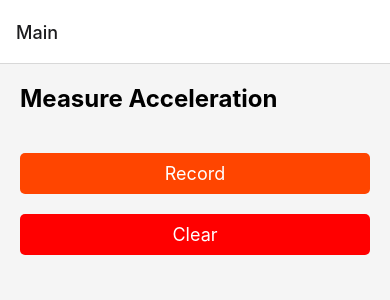
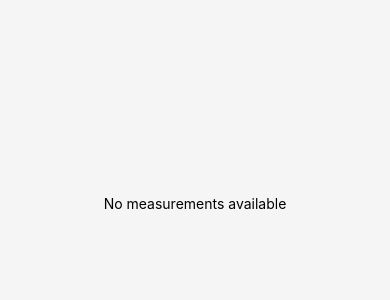
Before and after one commit to eeait/HRMonitor, a React Native app: screen / in a window 390 px wide. Shown: the top 300 px of the page. Built offline with nearby package versions, Linux system fonts and the light colour scheme.

Commit message:
Improve visual appearance

```diff
--- a/App.js
+++ b/App.js
@@ -11,8 +11,16 @@ const App = () => (
   <SafeAreaView style={{ flex: 1 }}>
     <NavigationContainer>
       <Stack.Navigator>
-        <Stack.Screen name="Main" component={Main} />
-        <Stack.Screen name="Measurement" component={Measurement} />
+        <Stack.Screen
+          name="Main"
+          component={Main}
+          options={{ headerShown: false }} // Add this line
+        />
+        <Stack.Screen
+          name="Measurement"
+          component={Measurement}
+          options={{ title: "Measurement Details" }} // And this line
+        />
       </Stack.Navigator>
     </NavigationContainer>
   </SafeAreaView>
--- a/src/components/Accelerometer.jsx
+++ b/src/components/Accelerometer.jsx
@@ -6,17 +6,12 @@ import { RECORDING_DURATION } from "../constants"
 
 const styles = StyleSheet.create({
   container: {
-    flex: 1,
     padding: 20,
   },
   title: {
     fontSize: 24,
     fontWeight: "bold",
     marginBottom: 20,
-  },
-  dataContainer: {
-    flexDirection: "row",
-    justifyContent: "space-between",
   },
   data: {
     fontSize: 18,
--- a/src/components/Main.jsx
+++ b/src/components/Main.jsx
@@ -9,10 +9,10 @@ const styles = StyleSheet.create({
     flex: 1,
   },
   accelerometerContainer: {
-    flex: 2,
+    flex: 0,
   },
   listContainer: {
-    flex: 5,
+    flex: 1,
   },
 })
 
--- a/src/components/MeasurementList.jsx
+++ b/src/components/MeasurementList.jsx
@@ -21,6 +21,10 @@ const styles = StyleSheet.create({
   },
   text: {
     fontSize: 16,
+  },
+  centeredText: {
+    textAlign: "center", // Center the text horizontally
+    marginTop: "50%", // Push the text down to the middle of the container
   },
 })
 
@@ -76,7 +80,8 @@ const MeasurementList = ({ navigation }) => {
   return (
     <DataStorageContext.Provider value={contextValue}>
       <ScrollView style={styles.scrollView}>
-        {measurements
+        {measurements.length > 0 ? (
+          measurements
             .sort((a, b) => b - a)
             .map((measurement) => (
               <TouchableOpacity
@@ -94,7 +99,12 @@ const MeasurementList = ({ navigation }) => {
                   ).toLocaleString()}`}
                 </Text>
               </TouchableOpacity>
-          ))}
+            ))
+        ) : (
+          <Text style={styles.centeredText}>
+            No measurements available
+          </Text>
+        )}
       </ScrollView>
     </DataStorageContext.Provider>
   )
```
Lines whose indentation alone changed are shown as unchanged.
